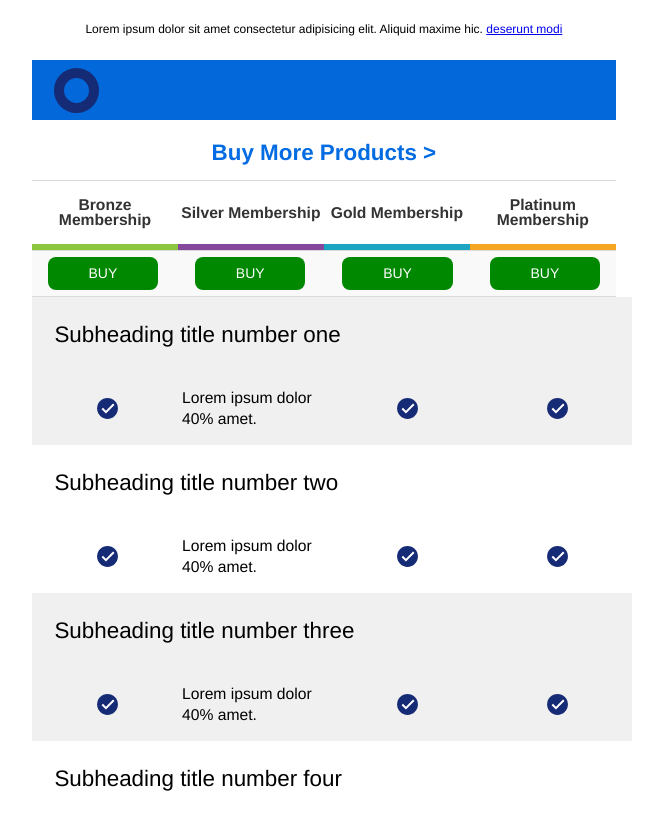
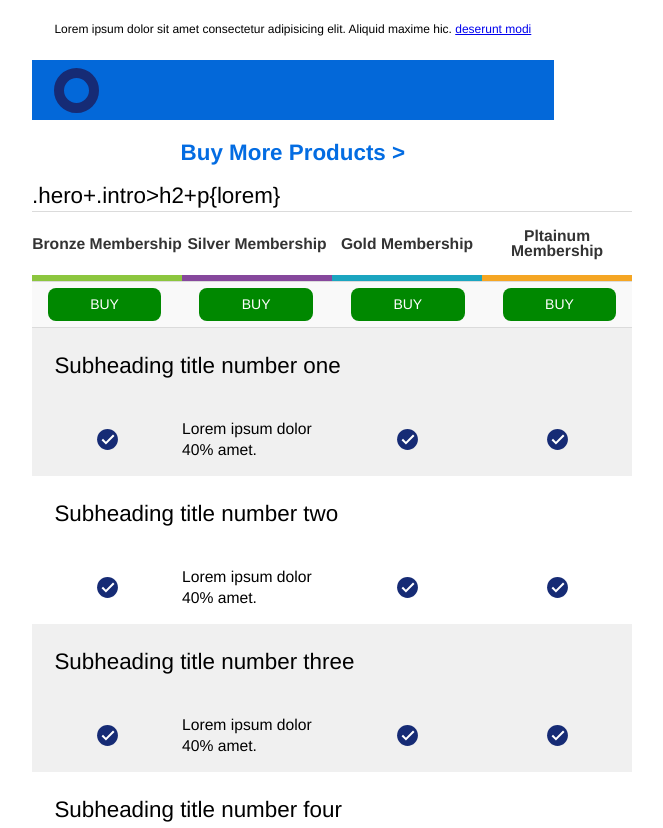
Before and after one commit to FrankDraws/compGrid02, a plain HTML site: page index.html in a window 1280 px wide. Shown: the top 828 px of the page, without its empty margins (308-971 px from the left). Drawn offline with Linux system fonts and the light colour scheme.

Commit message:
Started to restructure html to include top and content sections

```diff
--- a/app.css
+++ b/app.css
@@ -46,8 +46,8 @@ h3 {
 
 .topSection {
   max-width: 600px;
-  position: sticky;
-  top: -60px;
+  /* position: sticky;
+  top: -60px; */
 }
 
 .warning {
@@ -83,6 +83,7 @@ h3 {
   width: 100%;
   height: 60px;
   background-color: #fff;
+  sticky
 }
 
 /*
--- a/index.html
+++ b/index.html
@@ -25,7 +25,9 @@
       <div class="ticketWidget">
         <h3>Buy More Products ></h3>
       </div>
+    </div> <!-- END TOP SECTION-->
 
+    .hero+.intro>h2+p{lorem}
     <div id="header">
       <div class="product bronze">
         <p>Bronze Membership</p>
@@ -37,7 +39,7 @@
         <p>Gold Membership</p>
       </div>
       <div class="product platinum">
-          <p>Platinum Membership</p>
+        <p>Pltainum Membership</p>
       </div>
     </div> <!-- END HEADER -->
     <div id="buytab">
@@ -46,9 +48,6 @@
       <button>BUY</button>
       <button>BUY</button>
     </div><!-- END BUY TAB-->
-    </div> <!-- END TOP SECTION-->
-
-
 
     <div class="cr">
       <div class="title">
```
Lines whose indentation alone changed are shown as unchanged.
